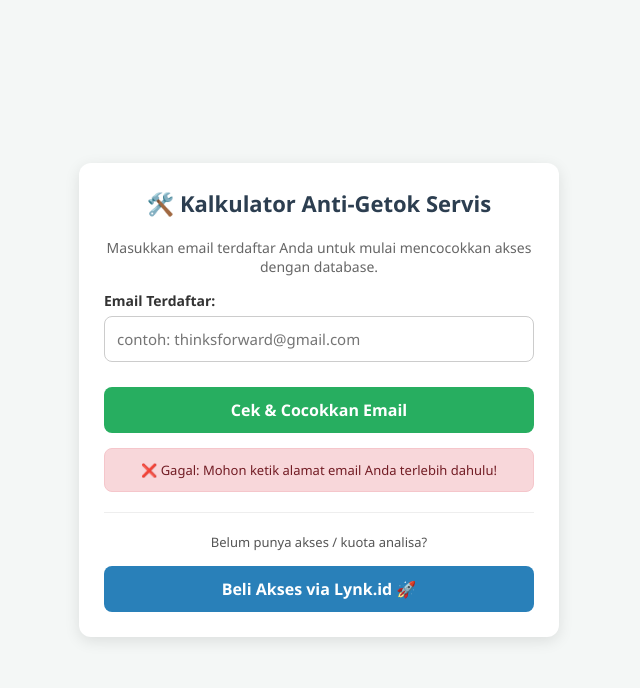
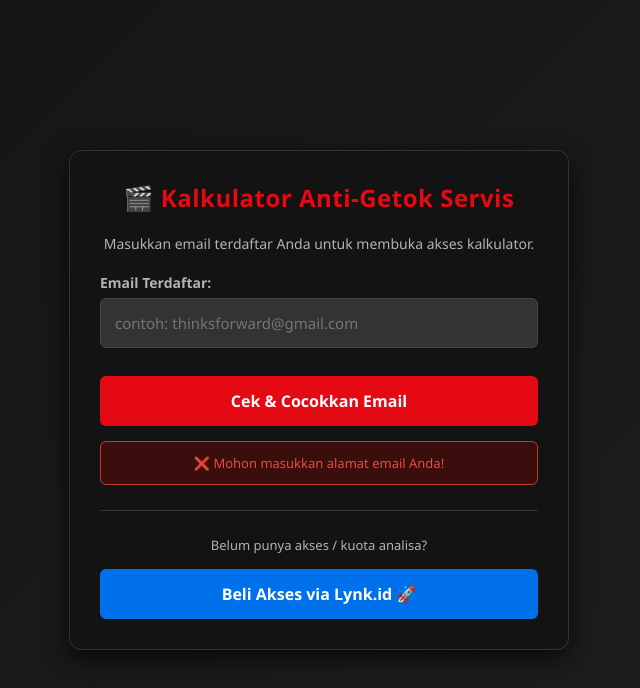
Before and after one commit to thinksforward-cpu/kalkulator-anti-getok, a plain HTML site: page index.html in a window 1280 px wide. Both pictures are taken after a click on the button "Cek & Cocokkan Email". Shown: the whole page, without its empty margins (321-961 px from the left). Drawn offline with Linux system fonts and the light colour scheme.

Commit message:
Update index.html

```diff
--- a/index.html
+++ b/index.html
@@ -3,39 +3,95 @@
 <head>
     <meta charset="UTF-8">
     <meta name="viewport" content="width=device-width, initial-scale=1.0">
-    <title>Kalkulator Perbaikan Rumah - Anti Getok</title>
+    <title>Kalkulator Anti-Getok Servis</title>
     <style>
         * { box-sizing: border-box; margin: 0; padding: 0; font-family: 'Segoe UI', Tahoma, Geneva, Verdana, sans-serif; }
-        body { background-color: #f4f7f6; color: #333; padding: 20px; display: flex; justify-content: center; align-items: center; min-height: 100vh; }
-        .container { background: #fff; width: 100%; max-width: 480px; padding: 25px; border-radius: 12px; box-shadow: 0 4px 15px rgba(0,0,0,0.1); }
-        h2 { text-align: center; margin-bottom: 20px; color: #2c3e50; font-size: 22px; }
-        .form-group { margin-bottom: 15px; }
-        label { display: block; margin-bottom: 6px; font-weight: 600; font-size: 14px; }
-        input, select { width: 100%; padding: 12px; border: 1px solid #ccc; border-radius: 8px; font-size: 15px; }
-        button { width: 100%; padding: 12px; background-color: #27ae60; color: white; border: none; border-radius: 8px; font-size: 16px; font-weight: bold; cursor: pointer; transition: background 0.3s; margin-top: 10px; }
-        button:hover { background-color: #219653; }
-        .btn-lynk { background-color: #2980b9; margin-top: 15px; text-decoration: none; display: block; text-align: center; color: white; padding: 12px; border-radius: 8px; font-weight: bold; }
-        .btn-lynk:hover { background-color: #1f618d; }
+        body {
+            background: linear-gradient(135deg, #141414 0%, #1f1f1f 100%);
+            color: #e50914;
+            padding: 20px;
+            display: flex;
+            justify-content: center;
+            align-items: center;
+            min-height: 100vh;
+        }
+        .container {
+            background: rgba(20, 20, 20, 0.95);
+            border: 1px solid #333;
+            width: 100%;
+            max-width: 500px;
+            padding: 30px;
+            border-radius: 12px;
+            box-shadow: 0 8px 25px rgba(0,0,0,0.7);
+            color: #fff;
+        }
+        h2 { text-align: center; margin-bottom: 20px; color: #e50914; font-size: 24px; letter-spacing: 0.5px; }
+        .form-group { margin-bottom: 18px; }
+        label { display: block; margin-bottom: 6px; font-weight: 600; font-size: 14px; color: #b3b3b3; }
+        input, select {
+            width: 100%;
+            padding: 14px;
+            background: #333;
+            border: 1px solid #444;
+            color: #fff;
+            border-radius: 6px;
+            font-size: 15px;
+        }
+        input:focus, select:focus { outline: none; border-color: #e50914; }
+        button {
+            width: 100%;
+            padding: 14px;
+            background-color: #e50914;
+            color: white;
+            border: none;
+            border-radius: 6px;
+            font-size: 16px;
+            font-weight: bold;
+            cursor: pointer;
+            transition: background 0.3s;
+            margin-top: 10px;
+        }
+        button:hover { background-color: #b20710; }
+        .btn-lynk {
+            background-color: #0071eb;
+            margin-top: 15px;
+            text-decoration: none;
+            display: block;
+            text-align: center;
+            color: white;
+            padding: 14px;
+            border-radius: 6px;
+            font-weight: bold;
+        }
+        .btn-lynk:hover { background-color: #005bb5; }
         .hidden { display: none !important; }
-        .result-box { background: #e8f8f5; border: 1px solid #a3e4d7; padding: 15px; border-radius: 8px; margin-top: 20px; }
-        .result-box p { margin-bottom: 8px; font-size: 14px; }
 
-        /* Kotak Status Informasi */
-        .status-box { margin-top: 15px; padding: 12px; border-radius: 8px; font-size: 13px; line-height: 1.4; text-align: center; }
-        .status-loading { background: #fef9e7; border: 1px solid #f9e79f; color: #b7950b; }
-        .status-success { background: #d4edda; border: 1px solid #c3e6cb; color: #155724; font-weight: bold; }
-        .status-error { background: #f8d7da; border: 1px solid #f5c6cb; color: #721c24; }
+        .result-box {
+            background: #222;
+            border: 1px solid #e50914;
+            padding: 18px;
+            border-radius: 8px;
+            margin-top: 20px;
+        }
+        .result-box p { margin-bottom: 10px; font-size: 15px; color: #fff; }
+        .result-box span { color: #46d369; font-weight: bold; }
+
+        /* Kotak Status Informasi ala Tema Gelap */
+        .status-box { margin-top: 15px; padding: 12px; border-radius: 6px; font-size: 13px; line-height: 1.4; text-align: center; }
+        .status-loading { background: #332701; border: 1px solid #b7950b; color: #f1c40f; }
+        .status-success { background: #0e3b1c; border: 1px solid #27ae60; color: #2ecc71; font-weight: bold; }
+        .status-error { background: #3b0e0e; border: 1px solid #c0392b; color: #e74c3c; }
     </style>
 </head>
 <body>
 
     <div class="container">
-        <h2>🛠️ Kalkulator Anti-Getok Servis</h2>
+        <h2>🎬 Kalkulator Anti-Getok Servis</h2>
 
         <!-- TAHAP 1: FORM CEK AKSES / EMAIL -->
         <div id="auth-section">
-            <p style="text-align: center; margin-bottom: 15px; font-size: 14px; color: #666;">
-                Masukkan email terdaftar Anda untuk mulai mencocokkan akses dengan database.
+            <p style="text-align: center; margin-bottom: 20px; font-size: 14px; color: #b3b3b3;">
+                Masukkan email terdaftar Anda untuk membuka akses kalkulator.
             </p>
             <div class="form-group">
                 <label for="emailInput">Email Terdaftar:</label>
@@ -43,19 +99,18 @@
             </div>
             <button onclick="cekAkses()">Cek & Cocokkan Email</button>
 
-            <!-- Elemen Keterangan Status Pencocokan -->
             <div id="statusBox" class="status-box hidden"></div>
 
-            <hr style="margin: 20px 0; border: none; border-top: 1px solid #eee;">
+            <hr style="margin: 25px 0; border: none; border-top: 1px solid #333;">
 
-            <p style="text-align: center; font-size: 13px; color: #555;">Belum punya akses / kuota analisa?</p>
+            <p style="text-align: center; font-size: 13px; color: #b3b3b3;">Belum punya akses / kuota analisa?</p>
             <a href="https://lynk.id/thinksforward" target="_blank" class="btn-lynk">Beli Akses via Lynk.id 🚀</a>
         </div>
 
         <!-- TAHAP 2: HALAMAN UTAMA KALKULATOR -->
         <div id="calculator-section" class="hidden">
-            <div style="background: #d4edda; color: #155724; padding: 10px; border-radius: 6px; text-align: center; margin-bottom: 15px; font-size: 13px; font-weight: bold;">
-                ✅ Pencocokan Berhasil! Akses Terbuka.
+            <div style="background: #0e3b1c; color: #2ecc71; padding: 12px; border-radius: 6px; text-align: center; margin-bottom: 20px; font-size: 13px; font-weight: bold; border: 1px solid #27ae60;">
+                ✅ Akses Terverifikasi & Aktif
             </div>
 
             <div class="form-group">
@@ -80,28 +135,40 @@
                 <p><strong>Saran Tindakan:</strong> <span id="resSaran">-</span></p>
             </div>
 
-            <button onclick="logoutSession()" style="background-color: #e74c3c; margin-top: 25px; font-size: 13px; padding: 8px;">Ganti / Keluar Email</button>
+            <button onclick="logoutSession()" style="background-color: #333; color: #b3b3b3; margin-top: 25px; font-size: 13px; padding: 10px;">Ganti / Keluar Email</button>
         </div>
     </div>
 
     <script>
         const WORKER_URL = "https://api-antigetok.thinksforward.workers.dev/cek-akses";
 
-        async function cekAkses() {
+        // Auto-login jika email sudah tersimpan di browser
+        window.onload = function() {
+            const savedEmail = localStorage.getItem("antigetok_email");
+            if (savedEmail) {
+                document.getElementById("emailInput").value = savedEmail;
+                cekAkses(true);
+            }
+        };
+
+        async function cekAkses(isAuto = false) {
             const email = document.getElementById("emailInput").value.trim().toLowerCase();
             const statusBox = document.getElementById("statusBox");
 
             if (!email) {
+                if (!isAuto) {
                     statusBox.className = "status-box status-error";
-                statusBox.innerText = "❌ Gagal: Mohon ketik alamat email Anda terlebih dahulu!";
+                    statusBox.innerText = "❌ Mohon masukkan alamat email Anda!";
                     statusBox.classList.remove("hidden");
+                }
                 return;
             }
 
-            // Tampilkan status sedang mencocokkan
+            if (!isAuto) {
                 statusBox.className = "status-box status-loading";
-            statusBox.innerText = "⏳ Sedang mencocokkan email ke server & database...";
+                statusBox.innerText = "⏳ Sedang mencocokkan email ke server...";
                 statusBox.classList.remove("hidden");
+            }
 
             try {
                 const response = await fetch(WORKER_URL, {
@@ -113,23 +180,28 @@
                 const result = await response.json();
 
                 if (result.lunas === true) {
+                    if (!isAuto) {
                         statusBox.className = "status-box status-success";
                         statusBox.innerText = "✅ Pencocokan Berhasil! Membuka kalkulator...";
+                    }
 
-                    // Beri jeda 1 detik agar pengguna sempat membaca pesan sukses, lalu buka halaman utama
                     setTimeout(() => {
                         localStorage.setItem("antigetok_email", email);
                         document.getElementById("auth-section").classList.add("hidden");
                         document.getElementById("calculator-section").classList.remove("hidden");
-                    }, 1000);
+                    }, isAuto ? 0 : 800);
 
                 } else {
+                    if (!isAuto) {
                         statusBox.className = "status-box status-error";
-                    statusBox.innerText = "❌ Pencocokan Gagal: Email '" + email + "' tidak ditemukan atau belum lunas di database.";
+                        statusBox.innerText = "❌ Email belum terdaftar atau belum lunas.";
+                    }
                 }
             } catch (err) {
+                if (!isAuto) {
                     statusBox.className = "status-box status-error";
-                statusBox.innerText = "❌ Error Sistem: Gagal terhubung ke Cloudflare Worker. (" + err.message + ")";
+                    statusBox.innerText = "❌ Gagal terhubung ke server worker.";
+                }
             }
         }
 
```
Lines whose indentation alone changed are shown as unchanged.
